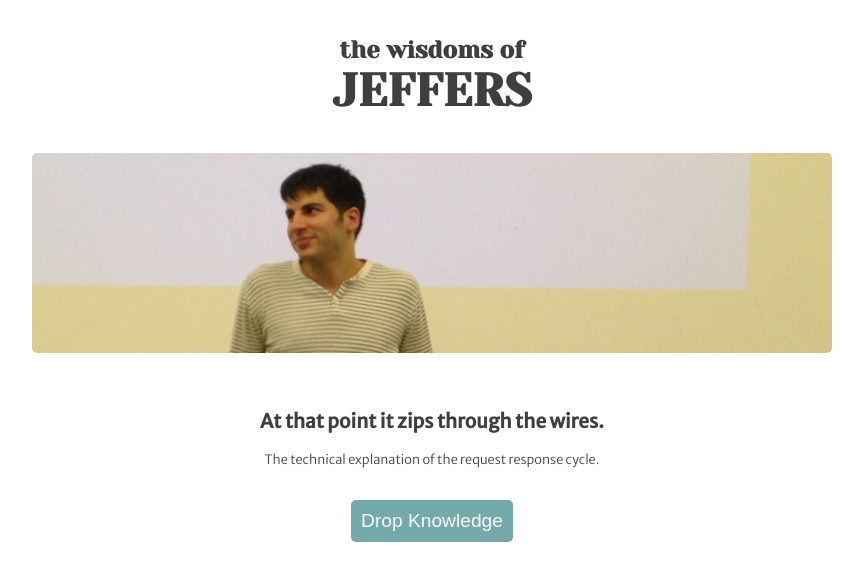
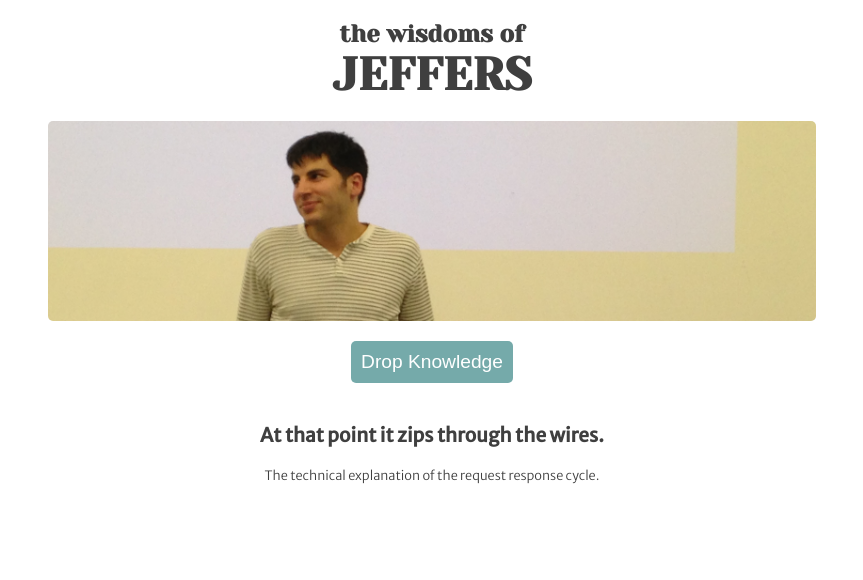
Before and after one commit to talum/jeffers-wisdoms, a plain HTML site: page index.html in a window 1280 px wide. Shown: the whole page, without its empty margins (208-1071 px from the left). Drawn offline with Linux system fonts and the light colour scheme.

Commit message:
Move button up

```diff
--- a/index.html
+++ b/index.html
@@ -12,14 +12,14 @@
     <header>
       <h1>The Wisdoms of<br><span id="jeffers">Jeffers</span></h1>
     </header>
-
     <div id="image" class="placeholder"></div>
+    <button id="knowledge-button" class="button center">Drop Knowledge</button>
     <div id="quote-container">
       <h2 id="quote">Quote</h2>
       <h3 id="follow-up">Follow Up</h3>
       <p id="context">Context</p>
     </div>
-    <button id="knowledge-button" class="button center">Drop Knowledge</button>
+
   </div>
 </body>
 <script src="js/jeffQuotes.js"></script>
--- a/style.css
+++ b/style.css
@@ -14,23 +14,26 @@ body{
 
 h1, h2, h3, p{
   text-align: center;
+  margin: 20px auto;
 }
 
 h1{
   font-family: 'Yeseva One', cursive;
-  padding:20px;
   text-transform: lowercase;
   font-size: 1.5em;
 }
 h2{
   font-size:1.2em;
+  width:70%;
 }
 h3{
   font-style:italic;
   font-size: 1.15em;
+  width:70%;
 }
 p{
   font-size: 0.8em;
+  width:70%;
 }
 #jeffers{
   text-transform: uppercase;
@@ -46,7 +49,7 @@ p{
   padding:20px;
 }
 .wrapper{
-  width:80%;
+  width:60%;
   margin: 0 auto;
   max-width: 800px;
 }
```
